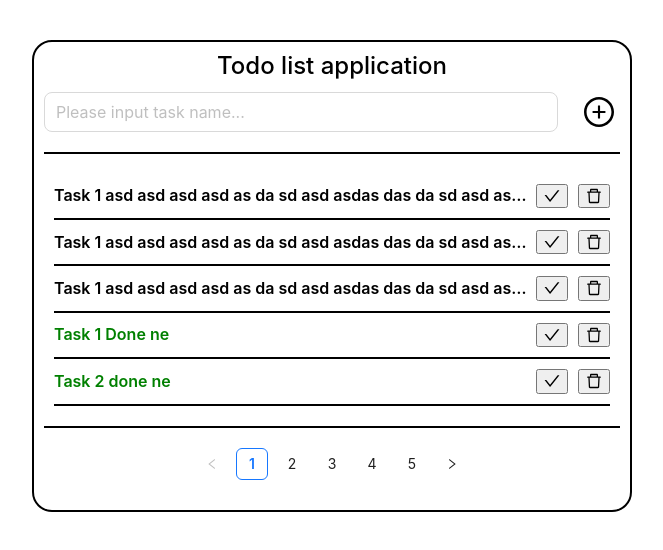
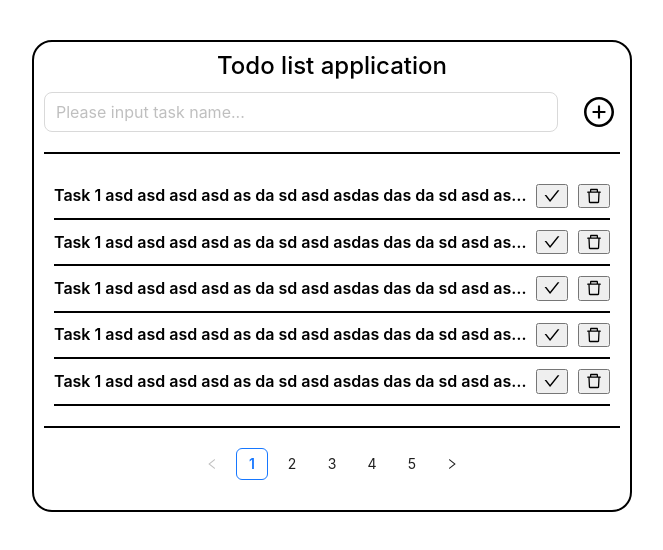
Before and after one commit to AnhSon-DHSPDHDN/FE_34_ReactJs, a React (Create React App) app: page / in a window 1280 px wide. Shown: the top 550 px of the page, without its empty margins (308-971 px from the left). Built offline with nearby package versions, Linux system fonts and the light colour scheme.

Commit message:
todo_list: break component

```diff
--- a/src/App.js
+++ b/src/App.js
@@ -1,127 +1,77 @@
 import "antd/dist/reset.css";
 import "./app.scss";
-import Input from "antd/es/input/Input";
-import {
-  CheckOutlined,
-  DeleteOutlined,
-  PlusCircleOutlined,
-} from "@ant-design/icons";
 import { Pagination } from "antd";
+import Divider from "./components/Divider";
+import Task from "./components/Task";
+import FormInputTask from "./components/FormInputTask";
 
-// File nào không dùng mình xoá :D
-// Để sử dụng scss thay vì css => mình sẽ cài đặt scss vào app.
-// Chạy lệnh npm install node-sass để cài đặt scss.
-// Ngoài ra ReactJS có các thư viện UI thông dụng như: Antd, Mui, React Trap, ...
-// Ở bàn này mình sẽ sử dụng Antd => thư viện khá thông dụng, chứa luôn kho Icons :D, tha hồ sử dụng
-// Cài xong scss => tiếp theo mình sẽ cài đặt thư viện Antd: npm install antd
-// Cài đặt xong antd thì chúng ta import css của thư viện vào, như theo hướng dẫn của trang chủ antd.
-// Để kiểm tra antd đã hoạt động chưa, chúng ta thử sử dụng 1 UI của antd.
-// Mọi người chú ý khi sử dụng thì phải import vào nhé. => Vậy là thành công :D
-// Bây giờ chúng ta code layout todolist nhé.
-// Ở đây mình sẽ đặt class theo chuẩn BEM. mọi người tìm hiểu thêm về BEM nhé.
-// Để cài đặt bộ icons của antd
-// Sử dụng lệnh: npm install --save @ant-design/icons
-// Task dài nó sẽ xuống dòng, => mình sẽ cố định 1 dòng và hiển thị "..." nếu task quas dài
-// Vậy là mình hoàn thành cơ bản UI của phần todolist nhé.
+// Phần code task lặp lại nên ta có thể tách ra component
+// Phần form mình cũng có thể tách component cho gọn
+// Phần hiển thị Task đang bị lặp, chúng ta có thể sử dụng array.map để hiển thị danh sách
+// Mọi người có thể tìm hiểu với từ khoá. Render list in react
+// Để hiển thị Task theo dạng list mình phải có 1 listTask để map hiển thị.
+
+// 1 Task sẽ là 1 object có các thuộc tính:
+// id - id sẽ là unique (không trùng nhau)
+// taskName
+// isDone - Trạng thái của task (đã hoàn thành hay chưa)
+
+// Mình có thể viết 1 function render phần task này => sẽ return về 1 list JSX là component Task
+
+const listTask = [
+  {
+    id: 1,
+    taskName: "Task 1",
+    isDone: false,
+  },
+  {
+    id: 2,
+    taskName: "Task 2",
+    isDone: false,
+  },
+  {
+    id: 3,
+    taskName: "Task 3",
+    isDone: false,
+  },
+  {
+    id: 4,
+    taskName: "Task 4",
+    isDone: false,
+  },
+  {
+    id: 5,
+    taskName: "Task 5",
+    isDone: false,
+  },
+];
 
 function App() {
+  /*
+   * @Params: listTask là danh sách task
+   * @Return: list Component Task để hiển thị ra màn hình
+   */
+
+  // Trường hợp render list thì React cần mình cung cấp key cho mỗi item để tối ưu phần render
+  // Phần này mình sẽ viết gọn lại với cú pháp của arrow function
+  // Mọi người chưa quen thì có thể viết rõ như ban đầu
+  // Code đã gọn hơn rất nhiều. để hiển thị tên của task, xử lí các button add task, xoá task, done task thì mình sẽ tiếp tục ở các bài Props, state
+  const renderTaskList = (tasks) => {
+    return tasks.map((task) => <Task key={task.id} />);
+  };
+
   return (
     <div className="App">
       <div className="todo-list-container">
         <div className="todo-list-wrapper">
-          <div className="todo-list-header">
-            <h2 className="todo-list-header__title">Todo list application</h2>
-            <form className="todo-list-header__form">
-              <Input size="large" placeholder="Please input task name..." />
-              <button className="todo-list-header__btn-add-task">
-                <PlusCircleOutlined style={{ fontSize: "30px" }} />
-              </button>
-            </form>
-            <div className="divider"></div>
+          <FormInputTask />
+
+          <div className="todo-list-main">
+            {/* Gọi hàm render Task và truyền list task để hiển thị */}
+            {renderTaskList(listTask)}
           </div>
 
-          <div className="todo-list-main">
-            <div className="task">
-              <p className="task__name">
-                Task 1 asd asd asd asd as da sd asd asdas das da sd asd asd as
-                das das d asd asdasdasd
-              </p>
-              <div className="task__groups-btn">
-                <button className="task__btn-done">
-                  <CheckOutlined />
-                </button>
-                <button className="task__btn-del">
-                  <DeleteOutlined />
-                </button>
-              </div>
-            </div>
-            {/* Đường gạch ngang */}
-            <div className="divider"></div>
-
-            <div className="task">
-              <p className="task__name">
-                Task 1 asd asd asd asd as da sd asd asdas das da sd asd asd as
-                das das d asd asdasdasd
-              </p>
-              <div className="task__groups-btn">
-                <button className="task__btn-done">
-                  <CheckOutlined />
-                </button>
-                <button className="task__btn-del">
-                  <DeleteOutlined />
-                </button>
-              </div>
-            </div>
-            {/* Đường gạch ngang */}
-            <div className="divider"></div>
-
-            <div className="task">
-              <p className="task__name">
-                Task 1 asd asd asd asd as da sd asd asdas das da sd asd asd as
-                das das d asd asdasdasd
-              </p>
-              <div className="task__groups-btn">
-                <button className="task__btn-done">
-                  <CheckOutlined />
-                </button>
-                <button className="task__btn-del">
-                  <DeleteOutlined />
-                </button>
-              </div>
-            </div>
-            {/* Đường gạch ngang */}
-            <div className="divider"></div>
-
-            <div className="task">
-              <p className="task__name task__name--done">Task 1 Done ne</p>
-              <div className="task__groups-btn">
-                <button className="task__btn-done">
-                  <CheckOutlined />
-                </button>
-                <button className="task__btn-del">
-                  <DeleteOutlined />
-                </button>
-              </div>
-            </div>
-            {/* Đường gạch ngang */}
-            <div className="divider"></div>
-
-            <div className="task">
-              <p className="task__name task__name--done">Task 2 done ne</p>
-              <div className="task__groups-btn">
-                <button className="task__btn-done">
-                  <CheckOutlined />
-                </button>
-                <button className="task__btn-del">
-                  <DeleteOutlined />
-                </button>
-              </div>
-            </div>
-            {/* Đường gạch ngang */}
-            <div className="divider"></div>
-          </div>
-
-          <div className="divider"></div>
+          <Divider />
           <div className="todo-list-pagination">
             <Pagination defaultCurrent={1} total={50} />
           </div>
--- a/src/app.scss
+++ b/src/app.scss
@@ -12,61 +12,8 @@
   border-radius: 20px;
 }
 
-.divider {
-  width: 100%;
-  border-bottom: 2px solid black;
-}
-
-.todo-list-header {
-  &__form {
-    display: flex;
-    column-gap: 20px;
-    margin-bottom: 20px;
-  }
-
-  &__title {
-    text-align: center;
-  }
-
-  &__btn-add-task {
-    background-color: white;
-    border: none;
-    outline: none;
-    cursor: pointer;
-  }
-}
-
 .todo-list-main {
   padding: 20px 10px;
-
-  .task {
-    display: flex;
-    align-items: center;
-    justify-content: space-between;
-    margin: 10px 0;
-
-    &__name {
-      margin: 0;
-      font-weight: 600;
-      height: 19px;
-      text-overflow: ellipsis;
-      overflow: hidden;
-      white-space: nowrap;
-
-      &--done {
-        color: green;
-      }
-    }
-
-    &__groups-btn {
-      display: flex;
-      column-gap: 10px;
-    }
-
-    &__btn-done, &__btn-del {
-      cursor: pointer;
-    }
-  }
 }
 
 .todo-list-pagination {
--- /dev/null
+++ b/src/components/Divider/index.jsx
@@ -0,0 +1,10 @@
+import React from 'react'
+import './style.scss'
+
+const Divider = () => {
+  return (
+    <div className="divider"></div>
+  )
+}
+
+export default Divider
--- /dev/null
+++ b/src/components/Divider/style.scss
@@ -0,0 +1,4 @@
+.divider {
+  width: 100%;
+  border-bottom: 2px solid black;
+}
--- /dev/null
+++ b/src/components/FormInputTask/index.jsx
@@ -0,0 +1,22 @@
+import { PlusCircleOutlined } from '@ant-design/icons'
+import { Input } from 'antd'
+import React from 'react'
+import Divider from '../Divider'
+import './style.scss'
+
+const FormInputTask = () => {
+  return (
+    <div className="todo-list-header">
+      <h2 className="todo-list-header__title">Todo list application</h2>
+      <form className="todo-list-header__form">
+        <Input size="large" placeholder="Please input task name..." />
+        <button className="todo-list-header__btn-add-task">
+          <PlusCircleOutlined style={{ fontSize: "30px" }} />
+        </button>
+      </form>
+      <Divider />
+    </div>
+  )
+}
+
+export default FormInputTask
--- /dev/null
+++ b/src/components/FormInputTask/style.scss
@@ -0,0 +1,18 @@
+.todo-list-header {
+  &__form {
+    display: flex;
+    column-gap: 20px;
+    margin-bottom: 20px;
+  }
+
+  &__title {
+    text-align: center;
+  }
+
+  &__btn-add-task {
+    background-color: white;
+    border: none;
+    outline: none;
+    cursor: pointer;
+  }
+}
--- /dev/null
+++ b/src/components/Task/index.jsx
@@ -0,0 +1,29 @@
+import React from "react"
+import { CheckOutlined, DeleteOutlined } from "@ant-design/icons"
+import Divider from "../Divider"
+import './style.scss'
+
+// Chỗ này lỗi vì jsx bắt buộc phải có thẻ wrapper lại nội dung => sử dụng <></> hoặc React.Fragment
+// <></> hoặc React.Fragment đều giống nhau.
+
+const Task = () => {
+  return <React.Fragment>
+    <div className="task">
+      <p className="task__name">
+        Task 1 asd asd asd asd as da sd asd asdas das da sd asd asd as
+        das das d asd asdasdasd
+      </p>
+      <div className="task__groups-btn">
+        <button className="task__btn-done">
+          <CheckOutlined />
+        </button>
+        <button className="task__btn-del">
+          <DeleteOutlined />
+        </button>
+      </div>
+    </div>
+    <Divider />
+  </React.Fragment>
+}
+
+export default Task
--- /dev/null
+++ b/src/components/Task/style.scss
@@ -0,0 +1,28 @@
+.task {
+  display: flex;
+  align-items: center;
+  justify-content: space-between;
+  margin: 10px 0;
+
+  &__name {
+    margin: 0;
+    font-weight: 600;
+    height: 19px;
+    text-overflow: ellipsis;
+    overflow: hidden;
+    white-space: nowrap;
+
+    &--done {
+      color: green;
+    }
+  }
+
+  &__groups-btn {
+    display: flex;
+    column-gap: 10px;
+  }
+
+  &__btn-done, &__btn-del {
+    cursor: pointer;
+  }
+}
```
